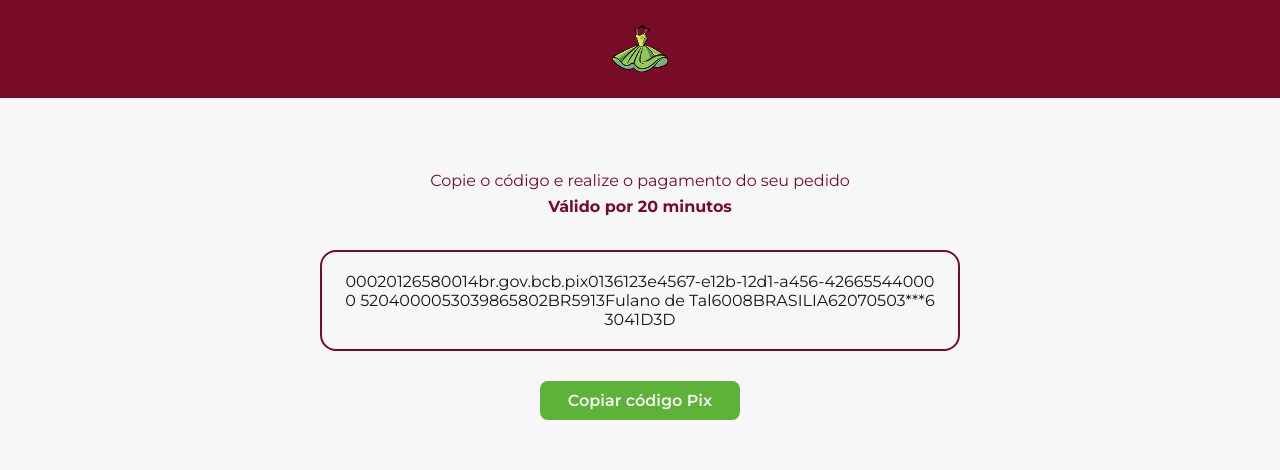
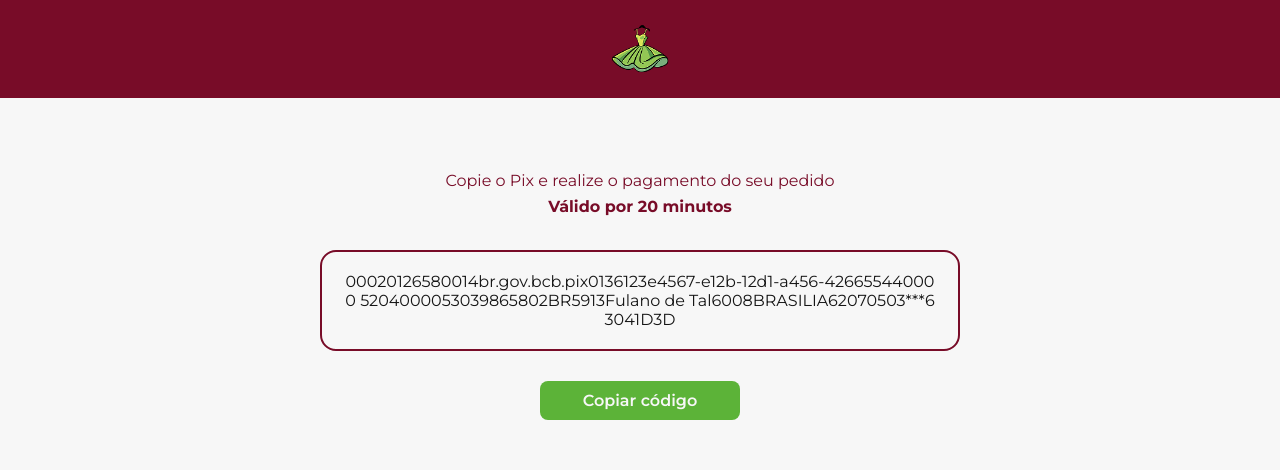
Before and after one commit to HelenaOliveira366/Pagamento-becho-online, a plain HTML site: page index.html in a window 1280 px wide. Shown: the top 470 px of the page. Drawn offline with nearby package versions, Linux system fonts and the light colour scheme.

Commit message:
Update index.html

```diff
--- a/index.html
+++ b/index.html
@@ -31,7 +31,7 @@
         <div class="container">
             <section id="codigo-pix">
                 <p>
-                    Copie o código e realize o pagamento do seu pedido
+                    Copie o Pix e realize o pagamento do seu pedido
                     <br>
                     <strong>Válido por 20 minutos</strong>
                 </p>
@@ -42,7 +42,7 @@
                     </p>
                 </div>
 
-                <a href="" class="btn-pix">Copiar código Pix</a>
+                <a href="" class="btn-pix">Copiar código</a>
 
                 <div class="instrucoes-pagamento">
                     <p>
```
